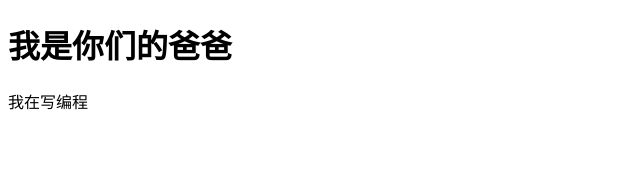
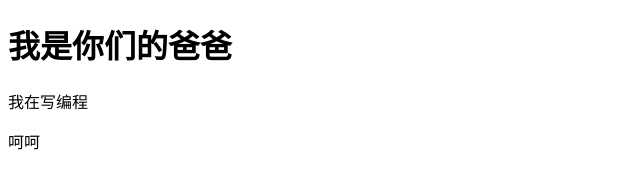
Before and after one commit to 18878476293/blog, a plain HTML site: page index.html in a window 1280 px wide. Shown: the full height of the page, 0-640 px from the left. Drawn offline with Linux system fonts and the light colour scheme.

Commit message:
第二次提交

```diff
--- a/index.html
+++ b/index.html
@@ -8,5 +8,6 @@
 <body>
     <h1>我是你们的爸爸</h1>
     <p>我在写编程</p>
+    <p>呵呵</p>
 </body>
 </html>
```
